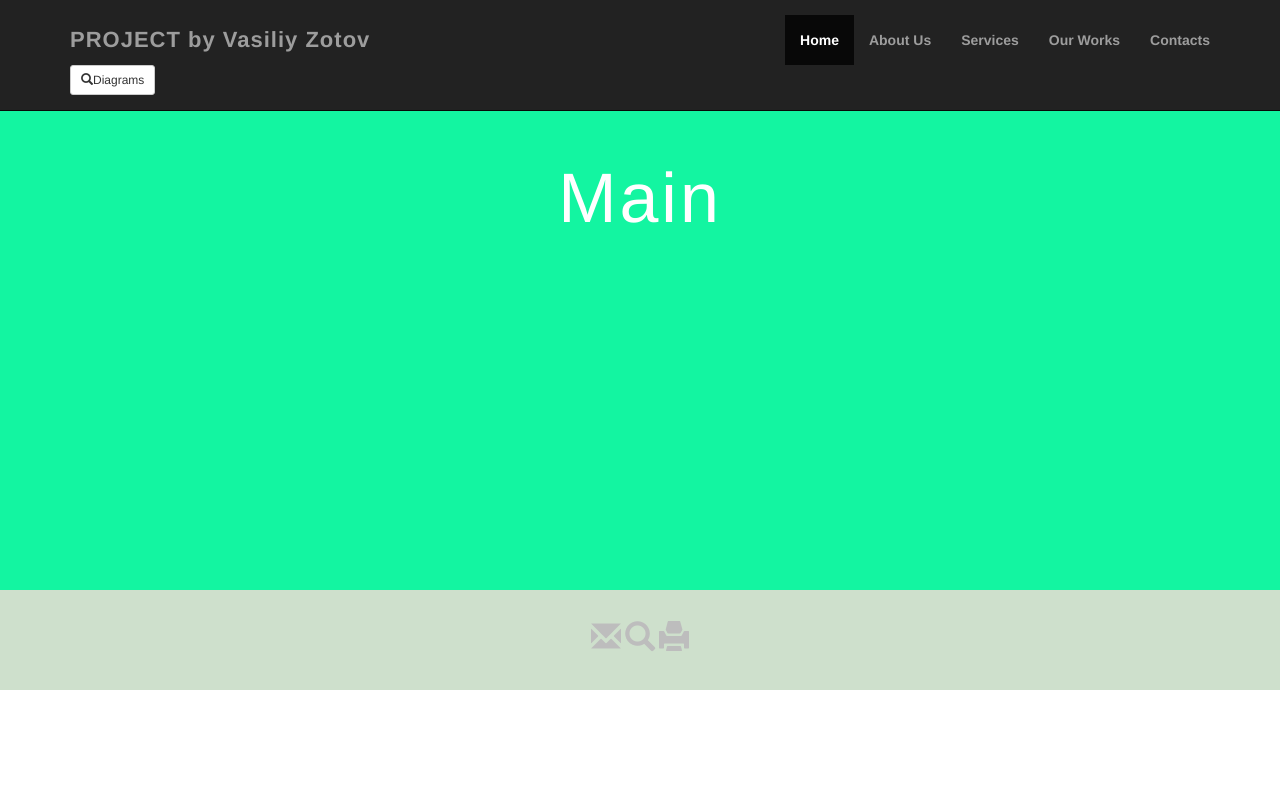
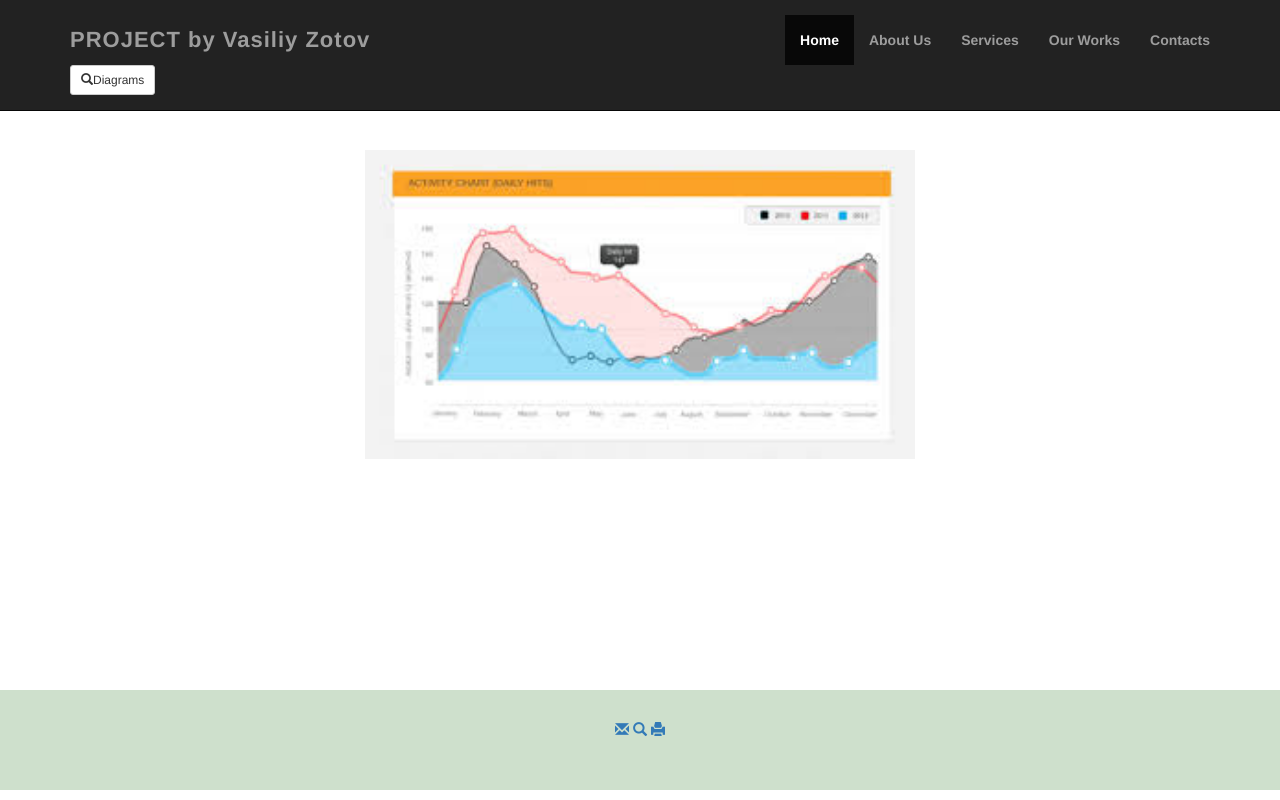
Before and after one commit to NOXY1/testProject, a plain HTML site: page index.html in a window 1280 px wide. Drawn offline with nearby package versions, Linux system fonts and the light colour scheme.

Commit message:
add changes

```diff
--- a/index.html
+++ b/index.html
@@ -5,8 +5,8 @@
   <meta="viewport" content="width=device-width, initial-scale=1">
   <title>My test Project</title>
 
-  <link href="main.css" rel="stylesheet">
-  <link rel="stylesheet" href="https://maxcdn.bootstrapcdn.com/bootstrap/3.3.7/css/bootstrap.min.css" >
+  <link href="static/styles/main.css" rel="stylesheet">
+  <link rel="stylesheet" href="https://maxcdn.bootstrapcdn.com/bootstrap/3.3.7/css/bootstrap.min.css">
 </head>
 <body>
 <div class="navbar navbar-inverse navbar-fixed-top">
@@ -29,36 +29,40 @@
 
       </ul>
     </div>
-	    <div id="mySidenav" class="sidenav">
+    <ul id="main-sidebar" class="sidenav">
       <a href="javascript:void(0)" class="closebtn" onclick="closeNav()">&times;</a>
-		    <a><img src="1.jpg" class="img-responsive" alt="Diagram">
-			  <a href="#" class="btn btn-default btn-sm">Diagram #1</a>
-			</a><br>
-		    <a><img src="2.jpg" class="img-responsive" alt="Diagram">
-			  <a href="#" class="btn btn-default btn-sm">Diagram #2</a>
-			</a><br>
-		    <a><img src="3.jpg" class="img-responsive" alt="Diagram">
-			  <a href="#" class="btn btn-default btn-sm">Diagram #3</a>
-			</a><br>
-		    <a><img src="4.jpg" class="img-responsive" alt="Diagram">
-			  <a href="#" class="btn btn-default btn-sm">Diagram #4</a>
-			</a><br>
-		</div>
+      <li>
+        <a href="#" class="btn btn-default btn-sm" onclick="changeGraphic(1)">Diagram #1</a>
+      </li>
+      <li>
+        <a href="#" class="btn btn-default btn-sm" onclick="changeGraphic(2)">Diagram #2</a>
+      </li>
+      <li>
+        <a href="#" class="btn btn-default btn-sm" onclick="changeGraphic(3)">Diagram #3</a>
+      </li>
+      <li>
+        <a href="#" class="btn btn-default btn-sm" onclick="changeGraphic(4)">Diagram #4</a>
+      </li>
+    </ul>
     <button type="button" class="btn btn-default btn-sm" onclick="openNav()">
       <span class="glyphicon glyphicon-search"></span>Diagrams
     </button>
   </div>
 </div>
-	<div id="headerwrap">
+
+<div id="main-section">
   <div class="container">
     <div class="row centered">
       <div class="col-lg-8 col-lg-offset-2">
-		    <h1>Main</h1>
+        <section class="main-section">
+          <div id="main-graphic"></div>
+        </section>
       </div>
     </div>
   </div>
 </div>
-	<div id="f">
+
+<div id="footer">
   <div class="container">
     <div class="row centered">
       <a href="#"><span class="glyphicon glyphicon-envelope"></span></a>
@@ -67,8 +71,6 @@
     </div>
   </div>
 </div>
-
-
 
 <script
     src="https://code.jquery.com/jquery-2.2.4.js"
--- a/main.js
+++ b/main.js
@@ -1,7 +1,26 @@
 function openNav() {
-    document.getElementById("mySidenav").style.width = "30%";
+  document.getElementById("main-sidebar").style.width = "30%";
 }
 
 function closeNav() {
-    document.getElementById("mySidenav").style.width = "0";
+  document.getElementById("main-sidebar").style.width = "0";
 }
+
+/**
+ * Render new image in main-graphic element according to image num parameter
+ * @param num - image number. All images should be named as num.jpg and be placed at static/images folder
+ */
+function changeGraphic(num) {
+  // TODO delete previous image before append next child
+
+  var graphic = document.getElementById('main-graphic');
+  var img = document.createElement('img');
+  img.setAttribute('src', 'static/images/'+num+'.jpg');
+  img.setAttribute('alt', 'main graphic');
+
+  graphic.appendChild(img)
+}
+
+window.onload = function() {
+  changeGraphic(1)
+};
--- a/main.css
+++ b/static/styles/main.css
@@ -1,16 +1,18 @@
 @import url("https://fonts.googleapis.com/css?family=Lato|Raleway");
+
+html, body {
+    height: 100%;
+}
 
 body {
     background-color: #f2f2f2;
-    font-family: "Lato";
+    font-family: "Lato", SansSerif;
     font-weight: 300;
     font-size: 16px;
     color: #555;
-
-	-webkit-font-smoothing: antialiased;
+	margin-top: 70px;
+    -webkit-font-smoothing: antialiased;
     -webkit-overflow-scrolling: touch;
-
-	margin-top: 70px;
 }
 
 h1, h2, h3, h4, h5, h6 {
@@ -38,15 +40,6 @@ a:hover, a:focus {
     outline: 0;
 }
 
-/*hr {
-    display: block;
-    height: 1px;
-    border: 0;
-    border-top: 1px solid #ccc;
-    margin: 1em 0;
-    padding: 0;
-}*/
-
 .navbar {
     font-weight: 800;
     font-size: 14px;
@@ -72,7 +65,7 @@ a:hover, a:focus {
 }
 
 .sidenav {
-    height: 100%; /* 100% Full-height */
+    height: 100%;
     width: 0; /* 0 width - change this with JavaScript */
     position: fixed; /* Stay in place */
     z-index: 1; /* Stay on top */
@@ -112,22 +105,41 @@ a>img {
     .sidenav a {font-size: 18px;}
 }
 
-#headerwrap {
-	background-color: #13F5A1;
+#main-section {
 	margin-top: -10px;
     padding-top: 20px;
 	text-align: center;
-	background-attachment: relative;
 	min-height: 600px;
 	width: 100%;
-
+	height: calc(100% - 100px);
 	-webkit-background-size: cover;
 	-moz-background-size: cover;
 	-o-background-size: cover;
 	background-size: cover;
 }
 
-#headerwrap h1 {
+#main-sidebar {
+    list-style: none;
+    padding-left: 0;
+}
+
+#main-sidebar li a {
+    width: 100%;
+    padding: 11px 0;
+    margin: 0;
+    border-radius: 0;
+    border: 0;
+    font-size: 16px;
+    font-weight: 600;
+}
+
+#main-sidebar li a:hover {
+    background: #f4f3f3;
+}
+
+
+
+#main-section h1 {
 	margin-top: 150px;
 	color: white;
 	font-size: 70px;
@@ -135,7 +147,7 @@ a>img {
 	letter-spacing: 3px;
 }
 
-#f {
+#footer {
 	padding-bottom: 20px;
 	padding-top: 30px;
 	background-color: #CEE0CC;
@@ -150,3 +162,12 @@ a>img {
 #f span:hover {
 	color: #ff7878;
 }
+
+#main-graphic {
+    margin-top: 110px;
+}
+
+#main-graphic img {
+    margin: 30px;
+    width: calc(100% - 200px);
+}
```
Also changed, not shown: static/images/1.jpg (renamed from 1.jpg), static/images/2.jpg (renamed from 2.jpg), static/images/3.jpg (renamed from 3.jpg), static/images/4.jpg (renamed from 4.jpg), static/images/5.jpg (renamed from 5.jpg), static/images/6.jpg (renamed from 6.jpg), static/images/7.jpg (renamed from 7.jpg), static/images/8.jpg (renamed from 8.jpg). Lines whose indentation alone changed are shown as unchanged.
